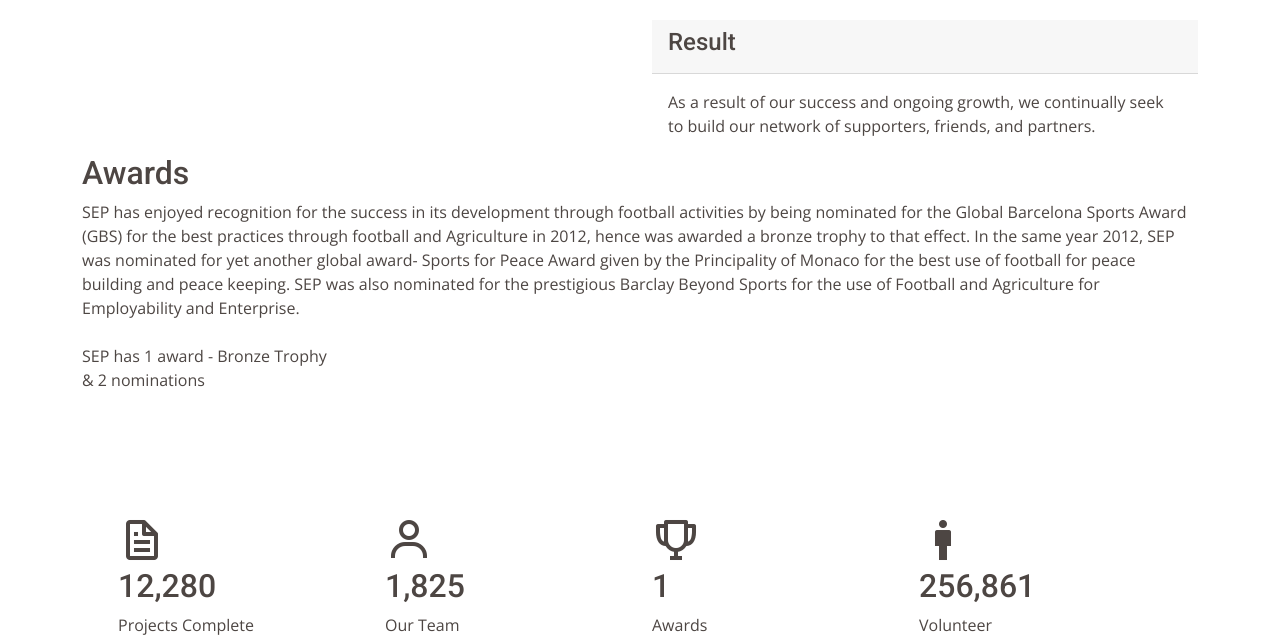
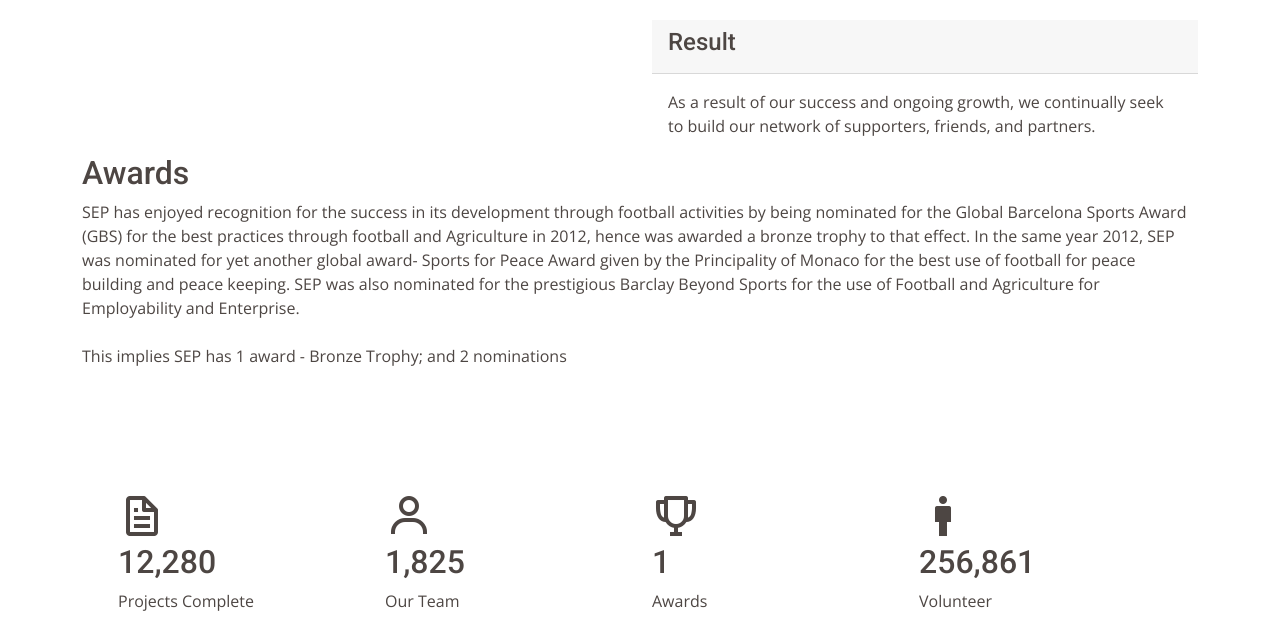
Before and after one commit to LabGich/seprefactor, a CodeIgniter app: page /database/Home/About in a window 1280 px wide. Shown: the part 1485-2120 px from the top of the page. Run offline with CodeIgniter, Linux system fonts and the light colour scheme.

Commit message:
new info done

```diff
--- a/application/views/about.php
+++ b/application/views/about.php
@@ -116,14 +116,20 @@ defined('BASEPATH') or exit('No direct script access allowed');
                         </div>
                     </div>
                 </div>
-                <div  id="awards">
+                <div id="awards">
                     <h2>Awards</h2>
-                    <p>SEP has enjoyed recognition for the success in its development through football activities by being nominated for the Global Barcelona Sports Award (GBS) for the best practices through football and Agriculture in 2012, hence was awarded a bronze trophy to that effect. In the same year 2012, SEP was nominated for yet another global award- Sports for Peace Award given by the Principality of Monaco for the best use of football for peace building and peace keeping. SEP was also nominated for the prestigious Barclay Beyond Sports for the use of Football and Agriculture for Employability and Enterprise.
+                    <p>SEP has enjoyed recognition for the success in its development through football
+                        activities by being nominated for the Global Barcelona Sports Award (GBS) for
+                        the best practices through football and Agriculture in 2012, hence was awarded
+                        a bronze trophy to that effect. In the same year 2012, SEP was nominated for
+                        yet another global award- Sports for Peace Award given by the Principality
+                        of Monaco for the best use of football for peace building and peace keeping.
+                        SEP was also nominated for the prestigious Barclay Beyond Sports for the use
+                        of Football and Agriculture for Employability and Enterprise.
                         <br>
                         <br>
-                       SEP has 1 award - Bronze Trophy
-                       <br>
-                       & 2 nominations</p>
+                        This implies SEP has 1 award - Bronze Trophy; and 2 nominations
+                    </p>
                 </div>
 
             </div>
```
Lines whose indentation alone changed are shown as unchanged.
